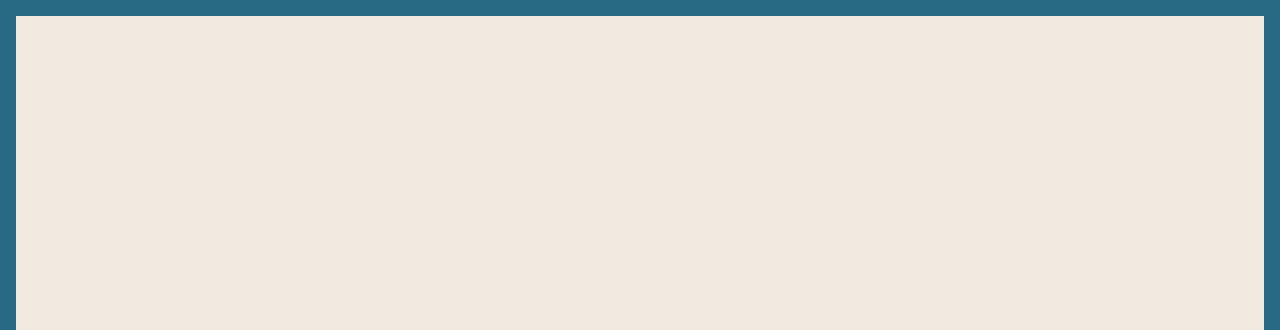
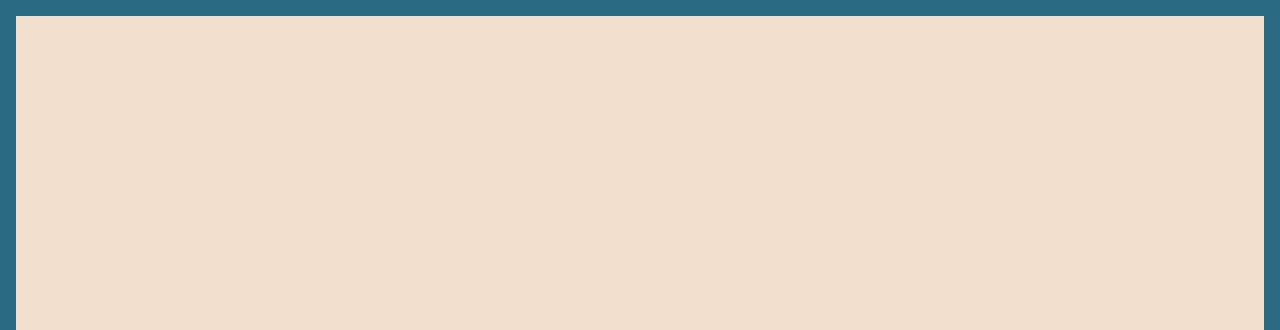
Before and after one commit to brunoroque06/brunoroque06.github.io, an Eleventy site: page index.md in a window 1280 px wide. Shown: the top 330 px of the page. Built offline with nearby package versions, Linux system fonts and the light colour scheme; Eleventy itself is replaced by a stand-in of ours; files that its build step writes are made by us from their sources; what puppeteer, sharp would draw is missing.

Commit message:
Add color Oo

```diff
--- a/_includes/style.scss
+++ b/_includes/style.scss
@@ -1,7 +1,7 @@
 $font-family-regular: Rubik, sans-serif;
 $font-family-mono: JetBrains Mono, monospace;
 
-$color-background: #f2e9e1;
+$color-background: #f2dfce;
 $color-main: #286983;
 $font-color-main: black;
 $border: 1rem;
--- a/package.json
+++ b/package.json
@@ -8,7 +8,7 @@
     "@11ty/eleventy": "1.0.2",
     "gh-pages": "4.0.0",
     "prettier": "2.7.1",
-    "puppeteer": "18.2.1",
+    "puppeteer": "19.0.0",
     "sass": "1.55.0",
     "sharp": "0.31.1"
   }
```
Also changed, not shown: manifest.json, 1 other file.
